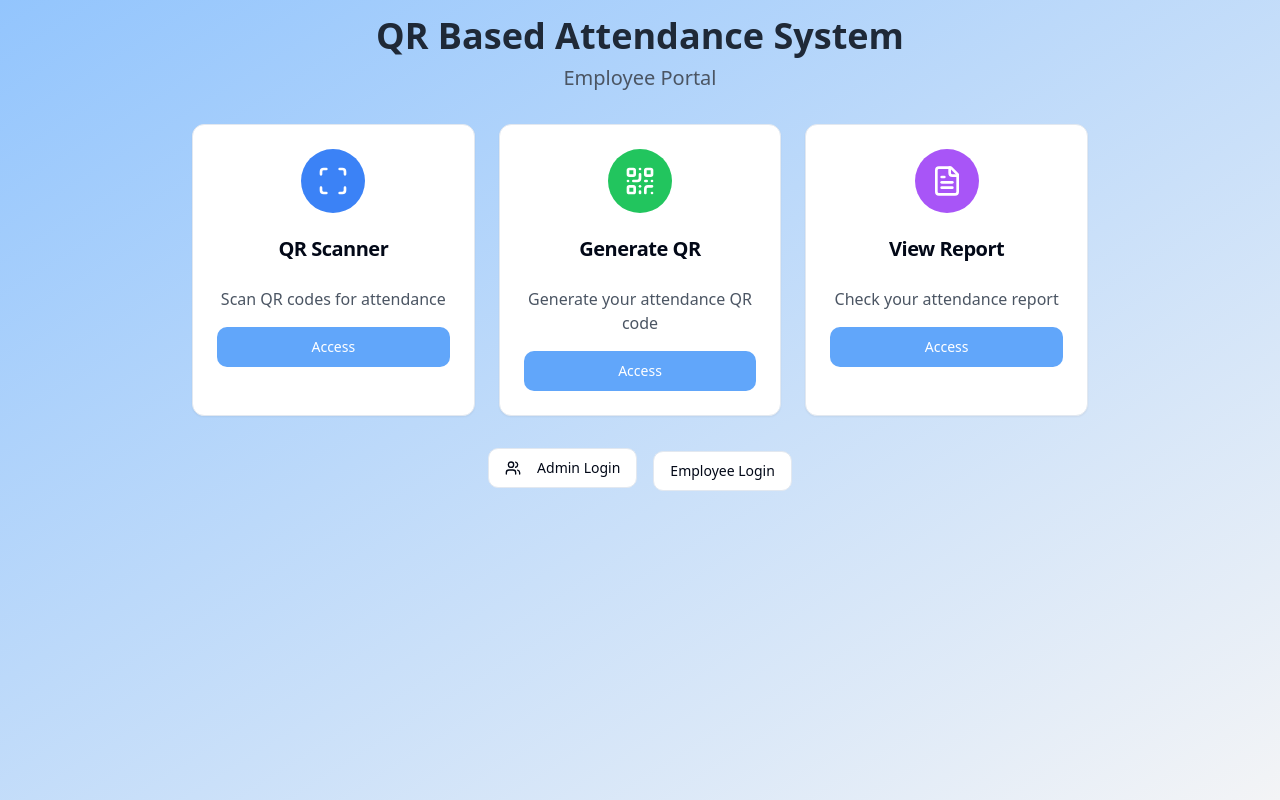
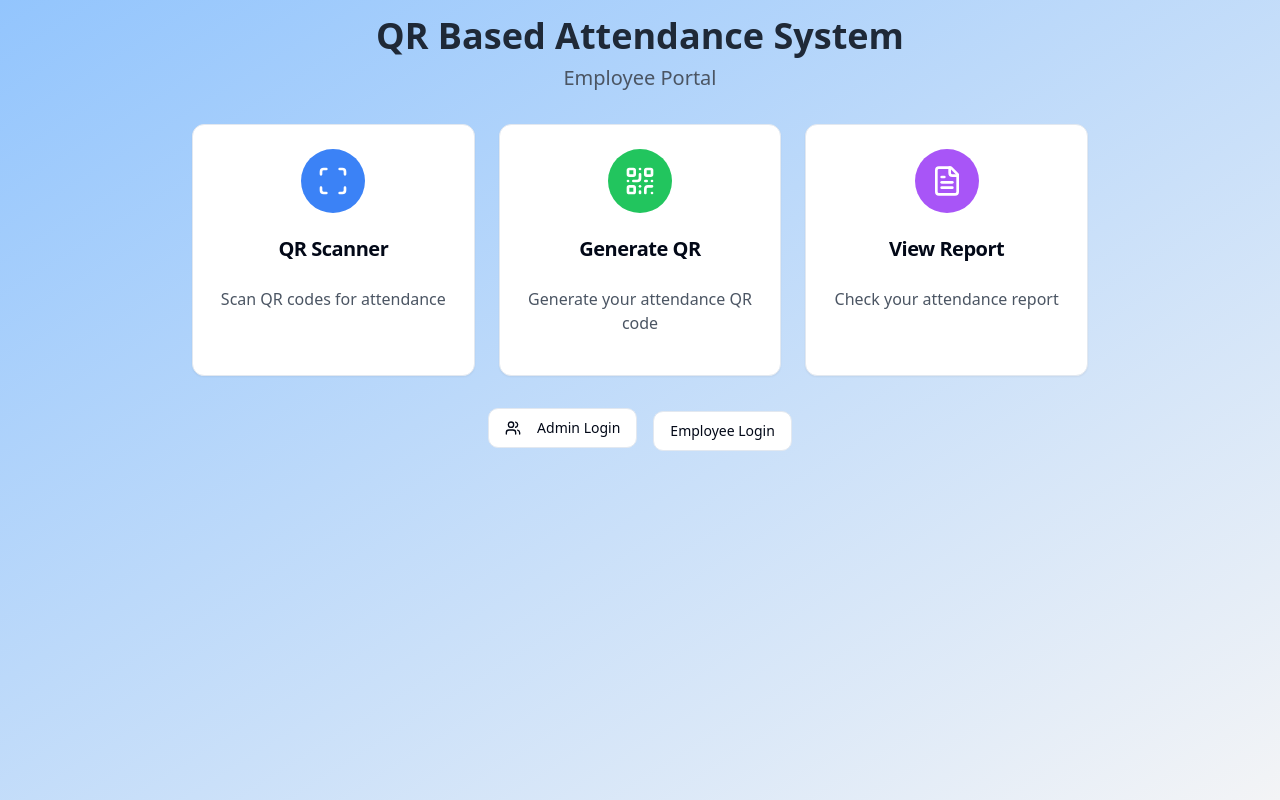
Before and after one commit to syoo1504/project-mirror-genesis, a React (Vite) app: page /scanner in a window 1280 px wide. Built offline with nearby package versions, Linux system fonts and the light colour scheme.

Commit message:
Visual edit in Lovable
Edited UI in Lovable

```diff
--- a/src/pages/EmployeePortal.tsx
+++ b/src/pages/EmployeePortal.tsx
@@ -42,9 +42,7 @@ const EmployeePortal = () => {
               </CardHeader>
               <CardContent className="text-center">
                 <p className="text-gray-600 mb-4">{item.description}</p>
-                <Button className="w-full">
-                  Access
-                </Button>
+
               </CardContent>
             </Card>)}
         </div>
```
